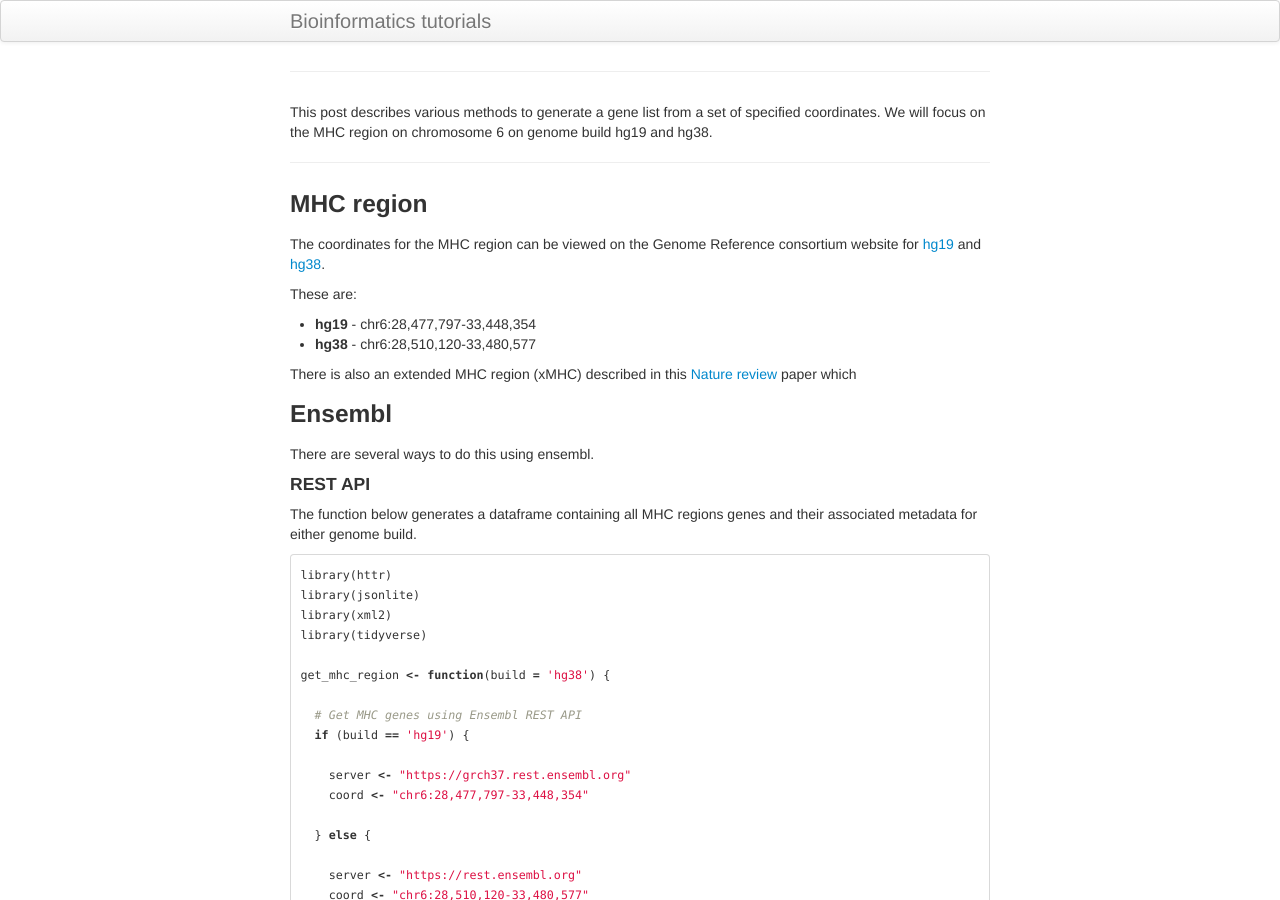
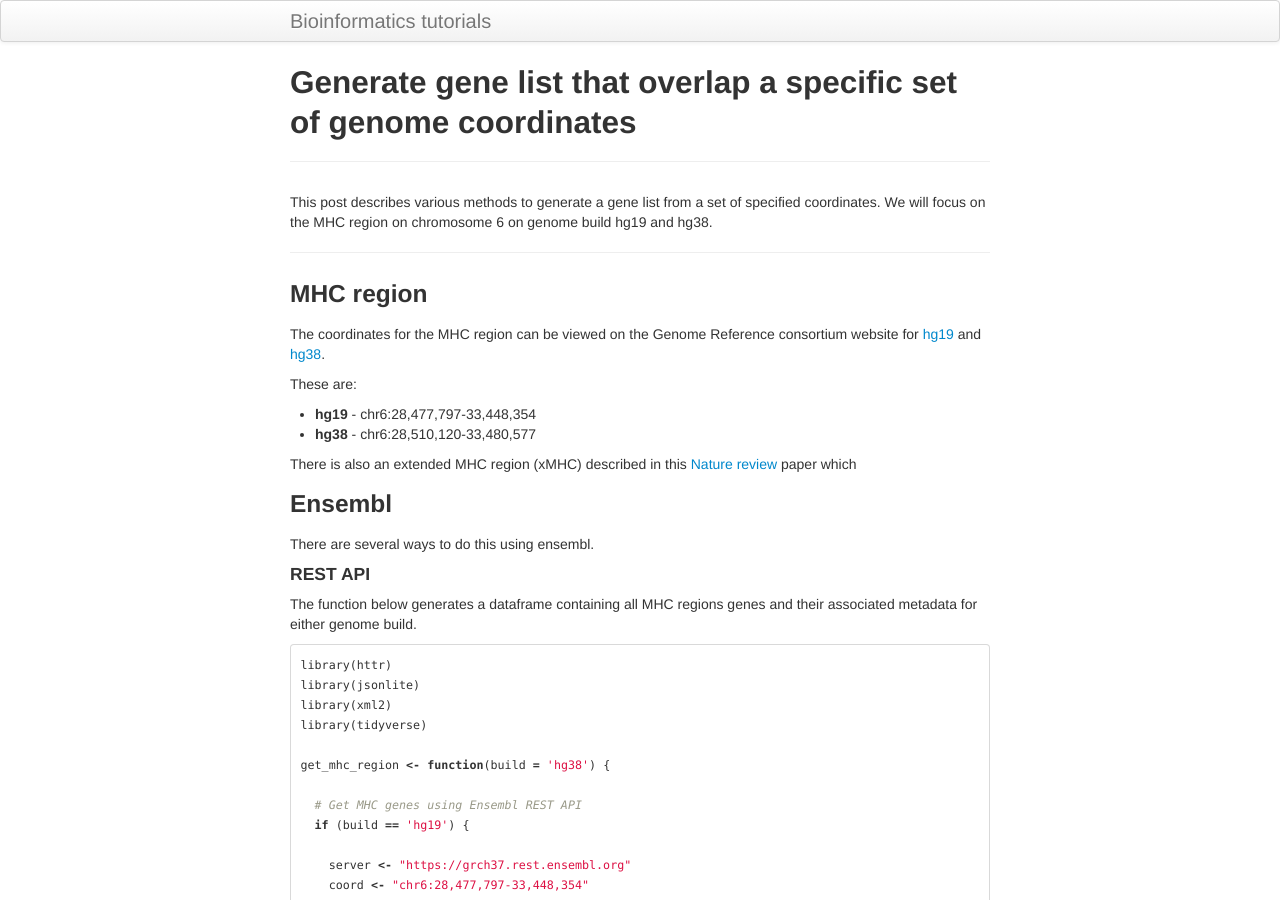
Before and after one commit to Dazcam/Bioinformatics-tutorials, a Jekyll site: the page built from pages/genes/mhc_genes.md, in a window 1280 px wide and 900 px high. Built offline with Jekyll 4.4.1, drawn with Linux system fonts in a browser that asks for light colours; our own code applies the rules of GitHub Pages for plain Markdown files.

Commit message:
Add header

```diff
--- a/pages/genes/mhc_genes.md
+++ b/pages/genes/mhc_genes.md
@@ -1,3 +1,9 @@
+---
+layout: page
+title: Generate gene list that overlap a specific set of genome coordinates
+description: Get a gene list for MHC region
+---
+
 This post describes various methods to generate a gene list from a set of specified
 coordinates. We will focus on the MHC region on chromosome 6 on genome build hg19
 and hg38.
```
